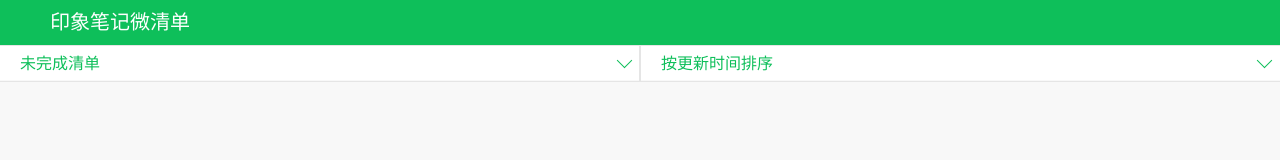
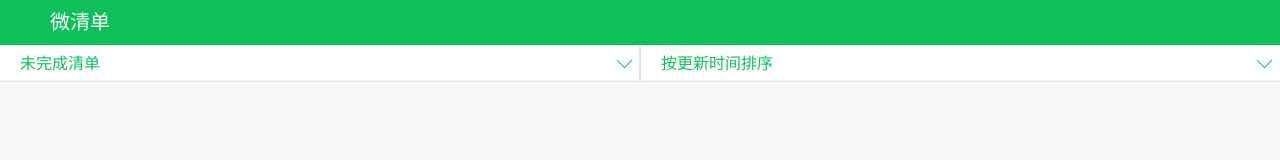
Before and after one commit to Jasery/Micro-TodoList, a Vue app: page / in a window 1280 px wide. Shown: the top 160 px of the page. Built offline with nearby package versions, Linux system fonts and the light colour scheme.

Commit message:
修改标题

```diff
--- a/index.html
+++ b/index.html
@@ -3,7 +3,7 @@
   <head>
     <meta charset="utf-8">
     <meta name="viewport" content="width=device-width, initial-scale=1.0">
-    <title>my-todo-list</title>
+    <title>微清单</title>
   </head>
   <body>
     <div id="app"></div>
--- a/src/App.vue
+++ b/src/App.vue
@@ -1,6 +1,6 @@
 <template>
   <div id="app">
-    <div class="title">印象笔记微清单</div>
+    <div class="title">微清单</div>
     <div class="g-content">
       <router-view></router-view>
     </div>
```
